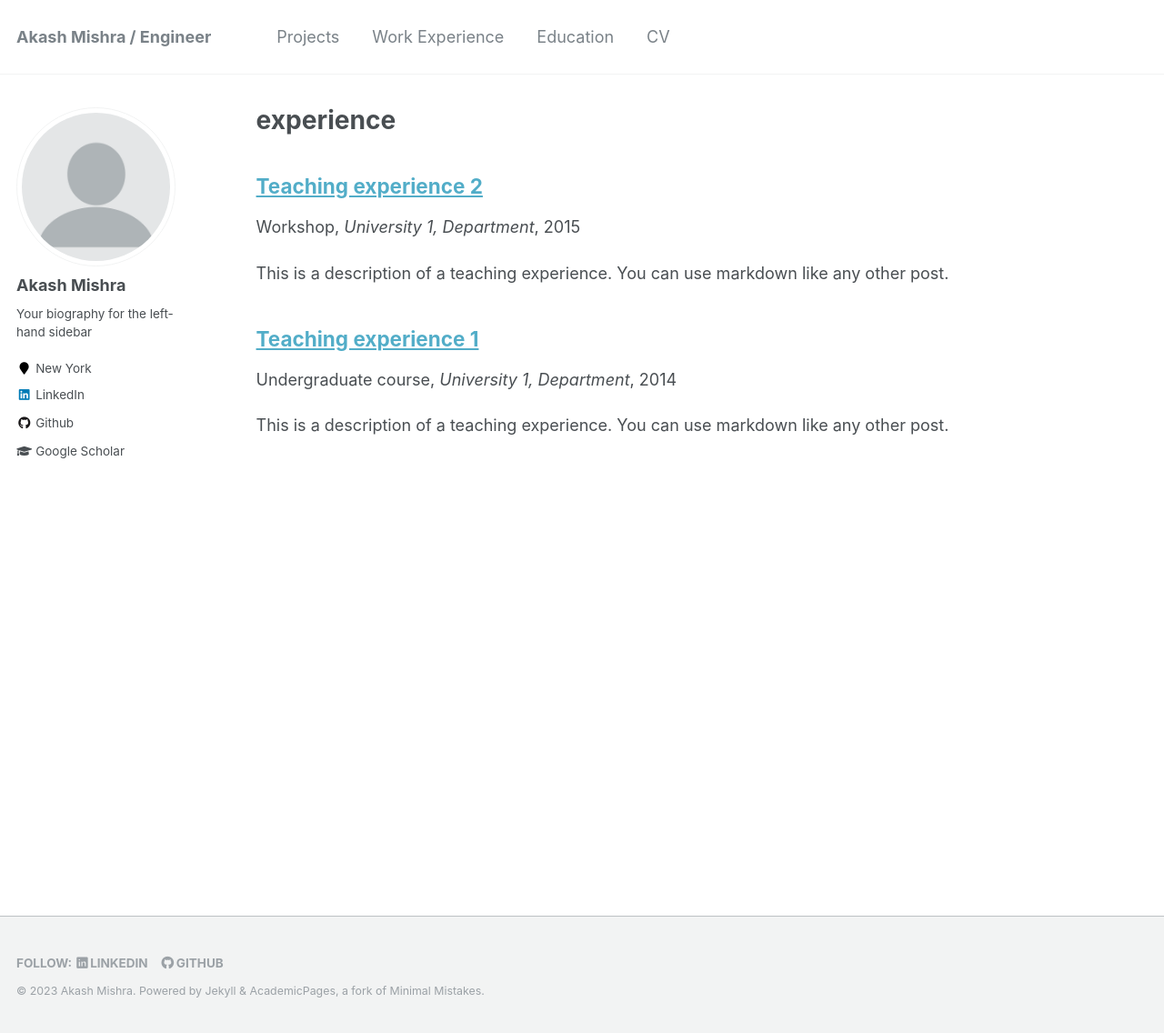
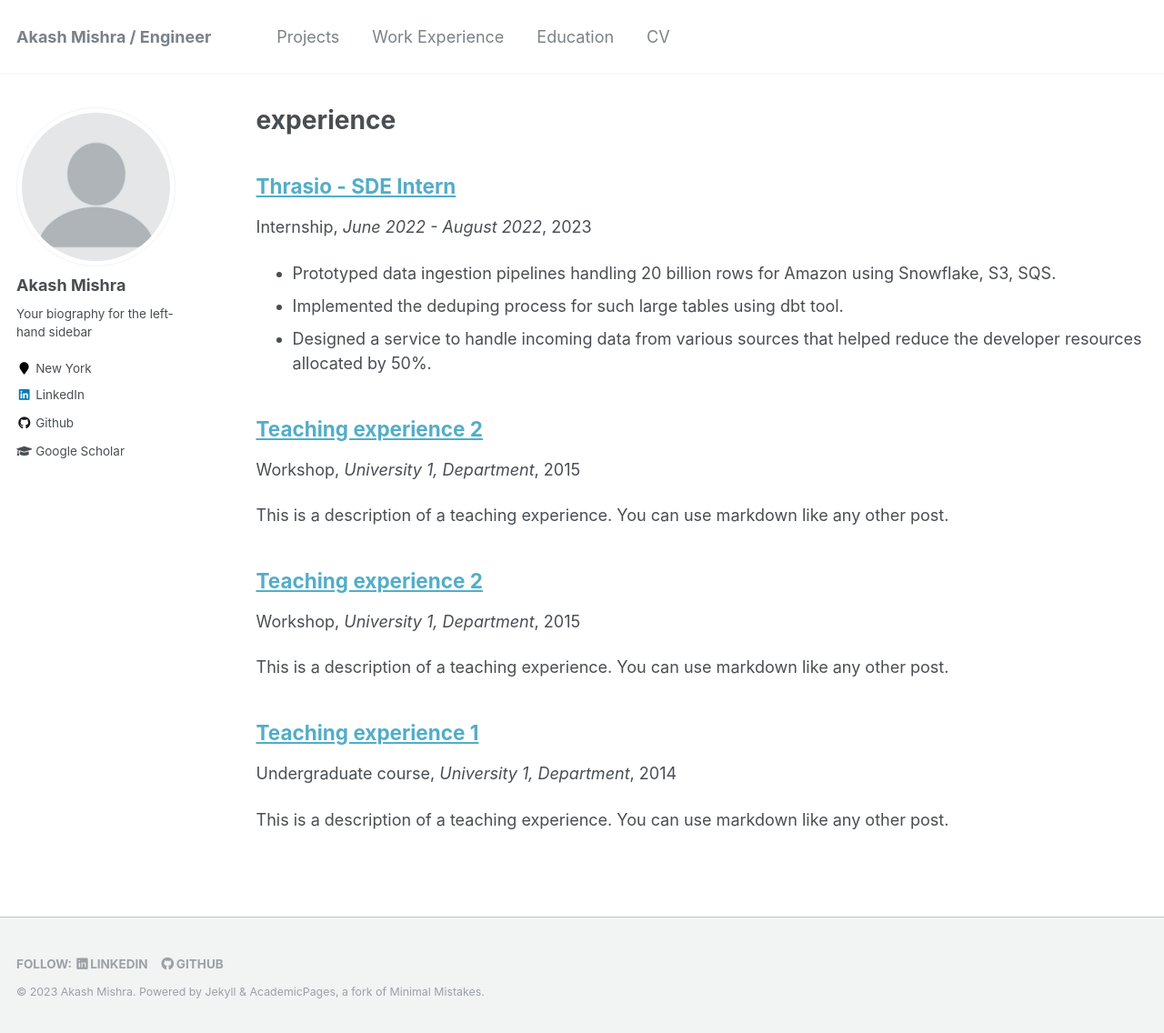
Before and after one commit to akashsky1994/akashsky1994.github.io, a Jekyll site: the page built from _pages/teaching.html, in a window 1280 px wide and 1136 px high. Shown: the whole window at 91% size. Built offline with Jekyll 4.4.1, drawn with Linux system fonts in a browser that asks for light colours.

Commit message:
experience added

```diff
--- a/_config.yml
+++ b/_config.yml
@@ -178,9 +178,9 @@ collections:
   experience:
     output: true
     permalink: /:collection/:path/
-  # projects:
-  #   output: true
-  #   permalink: /:collection/:path/
+  projects:
+    output: true
+    permalink: /:collection/:path/
   portfolio:
     output: true
     permalink: /:collection/:path/
--- /dev/null
+++ b/_experience/2021-nyu-research-assistant.md
@@ -0,0 +1,20 @@
+---
+title: "Teaching experience 2"
+collection: teaching
+type: "Workshop"
+permalink: /teaching/2015-spring-teaching-1
+venue: "University 1, Department"
+date: 2015-01-01
+location: "City, Country"
+---
+
+This is a description of a teaching experience. You can use markdown like any other post.
+
+Heading 1
+======
+
+Heading 2
+======
+
+Heading 3
+======
--- /dev/null
+++ b/_experience/2022-thrasio-sde-intern.md
@@ -0,0 +1,12 @@
+---
+title: "Thrasio - SDE Intern"
+collection: experience
+type: "Internship"
+permalink: /experience/2022-thrasio-sde-intern
+venue:  June 2022 - August 2022
+location: "New York, USA"
+---
+
+- Prototyped data ingestion pipelines handling 20 billion rows for Amazon using Snowflake, S3, SQS.
+- Implemented the deduping process for such large tables using dbt tool.
+- Designed a service to handle incoming data from various sources that helped reduce the developer resources allocated by 50%.
```
Also changed, not shown: _experience/2017-bookchor-sde.md (renamed from _experience/2014-spring-teaching-1.md), _experience/2019-lbb-sde.md (renamed from _experience/2015-spring-teaching-2.md).
